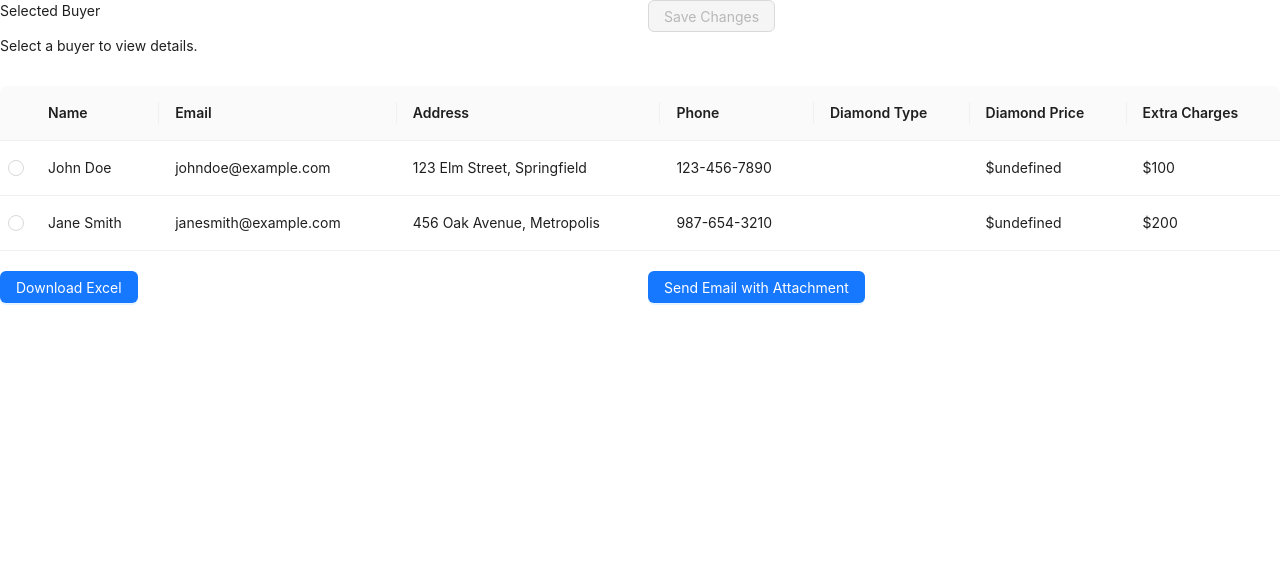
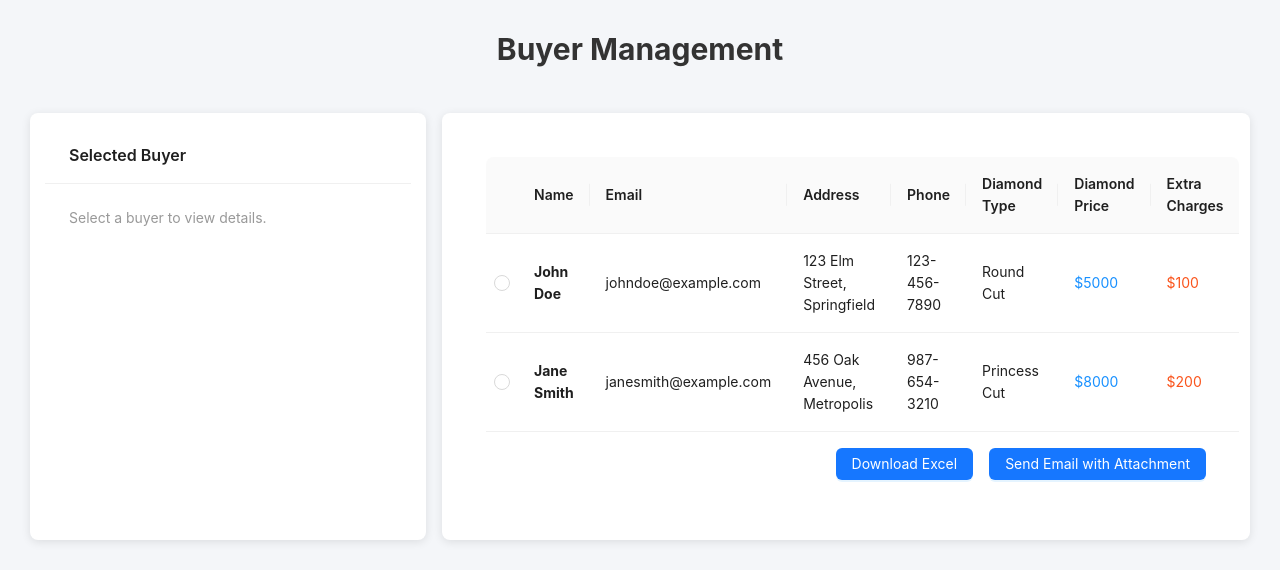
Before and after one commit to fenil612/buyer-demo-task, a React app in the folder my-vite-app/: page /buyers in a window 1280 px wide. Shown: the top 588 px of the page. Built offline with nearby package versions, Linux system fonts and the light colour scheme; data requests are answered from the project's data file; the HTML template or start-up script is replaced by a standard one.

Commit message:
Buyer List design updated

```diff
--- a/my-vite-app/src/App.css
+++ b/my-vite-app/src/App.css
@@ -0,0 +1,34 @@
+.custom-table {
+  background-color: #fff;
+  border-radius: 8px;
+  box-shadow: 0 4px 12px rgba(0, 0, 0, 0.1);
+}
+
+.custom-table .ant-table-thead > tr > th {
+  background-color: #f0f2f5;
+  color: #595959;
+  font-weight: 600;
+}
+
+.custom-table .ant-table-tbody > tr:hover {
+  background-color: #fafafa;
+}
+
+.custom-table .ant-table-cell {
+  padding: 12px 16px;
+  font-size: 14px;
+}
+
+.custom-table .ant-table-row {
+  cursor: pointer;
+}
+
+.custom-table .ant-table-row-selected {
+  background-color: #e6f7ff;
+}
+
+.custom-table .ant-table-pagination {
+  margin-top: 16px;
+  display: flex;
+  justify-content: flex-end;
+}
--- a/my-vite-app/src/components/AddBuyer.jsx
+++ b/my-vite-app/src/components/AddBuyer.jsx
@@ -34,9 +34,6 @@ const AddBuyer = () => {
     },
   });
 
-  const { handleChange, handleSubmit, values, errors, touched, handleBlur } =
-    formik;
-
   const options = [
     { value: "Retail", label: "Retail" },
     { value: "Wholesale", label: "Wholesale" },
@@ -48,7 +45,7 @@ const AddBuyer = () => {
         <h1 className="text-2xl text-center font-bold text-gray-800 dark:text-white mb-6">
           Add Buyer Details
         </h1>
-        <form onSubmit={handleSubmit} className="space-y-6">
+        <form onSubmit={formik.handleSubmit} className="space-y-6">
           {/* Personal Details */}
           <div className="grid grid-cols-1 md:grid-cols-2 gap-4">
             <Input
@@ -97,7 +94,7 @@ const AddBuyer = () => {
                 formik={formik}
               />
               <Input
-                type="text"
+                type="number"
                 label="Diamond Weight"
                 name="diamondPurchase.weight"
                 id="weight"
@@ -105,7 +102,7 @@ const AddBuyer = () => {
               />
 
               <Input
-                type="text"
+                type="number"
                 label="Diamond Price"
                 name="diamondPurchase.price"
                 id="price"
@@ -116,7 +113,7 @@ const AddBuyer = () => {
 
           {/* Extra Charges */}
           <Input
-            type="text"
+            type="number"
             label="Extra Charges"
             name="extraCharges"
             id="extraCharges"
--- a/my-vite-app/src/components/BuyersList.jsx
+++ b/my-vite-app/src/components/BuyersList.jsx
@@ -1,8 +1,10 @@
 import { useState, useEffect } from "react";
-import { Table, Input, Button, Form, Row, Col } from "antd";
+import { Table, Input, Button, Row, Col, Card, Typography } from "antd";
 import { useDispatch, useSelector } from "react-redux";
 import { fetchBuyers, updateBuyer } from "../redux/buyersReducer";
 import * as XLSX from "xlsx";
+
+const { Title } = Typography;
 
 const BuyersList = () => {
   const dispatch = useDispatch();
@@ -11,61 +13,42 @@ const BuyersList = () => {
   const [selectedBuyer, setSelectedBuyer] = useState(null);
   const [extraCharge, setExtraCharge] = useState(0);
 
-  // Fetch buyers when the component mounts
   useEffect(() => {
     if (status === "idle") {
       dispatch(fetchBuyers());
     }
   }, [dispatch, status]);
 
-  // Handle row selection
   const handleRowSelection = (selectedRowKeys, selectedRows) => {
-    if (selectedRows.length > 0) {
     const buyer = selectedRows[0];
     setSelectedBuyer(buyer);
-      setExtraCharge(buyer.extraCharges); // Set the initial extra charge from selected buyer
-    }
+    setExtraCharge(buyer.extraCharges || 0);
   };
 
-  // Handle extra charge change
-  const handleExtraChargeChange = (e) => {
-    setExtraCharge(e.target.value);
-  };
+  const handleExtraChargeChange = (e) => setExtraCharge(e.target.value);
 
-  // Handle Save button click
   const handleSave = () => {
     if (selectedBuyer) {
-      const updatedBuyer = {
-        ...selectedBuyer,
-        extraCharges: extraCharge,
-      };
-
-      // Dispatch update buyer
+      const updatedBuyer = { ...selectedBuyer, extraCharges: extraCharge };
       dispatch(updateBuyer(updatedBuyer));
     }
   };
 
-  // Generate Excel file from buyers data
   const generateExcel = () => {
     const worksheet = XLSX.utils.json_to_sheet(buyers);
     const workbook = XLSX.utils.book_new();
     XLSX.utils.book_append_sheet(workbook, worksheet, "Buyers");
-
-    // Save the Excel file
     XLSX.writeFile(workbook, "buyers_data.xlsx");
   };
 
-  // Handle email sending (this part should be handled server-side)
   const handleEmail = () => {
-    // Example: open default email client with an attachment
     const emailSubject = "Buyers Data";
     const emailBody =
       "Please find the attached Excel file containing the buyers' data.";
     const mailtoLink = `mailto:?subject=${encodeURIComponent(
       emailSubject
     )}&body=${encodeURIComponent(emailBody)}`;
-
-    window.location.href = mailtoLink; // Opens default email client (no attachment via mailto)
+    window.location.href = mailtoLink;
   };
 
   const columns = [
@@ -73,6 +56,7 @@ const BuyersList = () => {
       title: "Name",
       dataIndex: "name",
       key: "name",
+      render: (text) => <div style={{ fontWeight: "bold" }}>{text}</div>,
     },
     {
       title: "Email",
@@ -91,65 +75,121 @@ const BuyersList = () => {
     },
     {
       title: "Diamond Type",
-      dataIndex: "diamondPurchase.diamondType",
+      dataIndex: ["diamondPurchase", "diamondType"],
       key: "diamondPurchase.diamondType",
     },
     {
       title: "Diamond Price",
-      dataIndex: "diamondPurchase.price",
+      dataIndex: ["diamondPurchase", "price"],
       key: "diamondPurchase.price",
-      render: (price) => `$${price}`,
+      render: (price) => <span style={{ color: "#1890ff" }}>${price}</span>,
     },
     {
       title: "Extra Charges",
       dataIndex: "extraCharges",
       key: "extraCharges",
-      render: (charges) => `$${charges}`,
+      render: (charges) => <span style={{ color: "#fa541c" }}>${charges}</span>,
     },
   ];
 
   return (
-    <div>
-      {/* Search Section */}
+    <div style={{ padding: "30px", backgroundColor: "#f4f6f9" }}>
+      {/* Title Section */}
+      <Row justify="center" style={{ marginBottom: "30px" }}>
+        <Col>
+          <Title level={2} style={{ color: "#333", fontWeight: "bold" }}>
+            Buyer Management
+          </Title>
+        </Col>
+      </Row>
+
+      {/* Buyer Information Section */}
       <Row gutter={16}>
-        <Col span={12}>
-          <Form layout="vertical">
-            <Form.Item label="Selected Buyer">
+        <Col xs={24} lg={8}>
+          {" "}
+          {/* Reduced the card width to 8 (instead of 12) */}
+          <Card
+            title="Selected Buyer"
+            bordered={false}
+            style={{
+              background: "#ffffff",
+              padding: "15px",
+              boxShadow: "0 2px 10px rgba(0, 0, 0, 0.1)",
+              marginBottom: "20px",
+              height: "100%",
+            }}
+          >
             {selectedBuyer ? (
               <>
-                  <div>Name: {selectedBuyer.name}</div>
-                  <div>Email: {selectedBuyer.email}</div>
-                  <div>Address: {selectedBuyer.address}</div>
-                  <div>Phone: {selectedBuyer.phone}</div>
-                  <div>
-                    Diamond Type: {selectedBuyer.diamondPurchase.diamondType}
+                <div className="py-2">
+                  <strong>Name:</strong> {selectedBuyer?.name || "-"}
                 </div>
-                  <div>
-                    Diamond Price: ${selectedBuyer.diamondPurchase.price}
+                <div className="py-2">
+                  <strong>Email:</strong> {selectedBuyer?.email || "-"}
                 </div>
-                  <div>
+                <div className="py-2">
+                  <strong>Address:</strong> {selectedBuyer?.address || "-"}
+                </div>
+                <div className="py-2">
+                  <strong>Phone:</strong> {selectedBuyer?.phone || "-"}
+                </div>
+                <div className="py-2">
+                  <strong>Diamond Type:</strong>{" "}
+                  {selectedBuyer?.diamondPurchase?.diamondType || "-"}
+                </div>
+                <div className="py-2">
+                  <strong>Diamond Price:</strong> $
+                  {selectedBuyer?.diamondPurchase?.price || "-"}
+                </div>
+                <div className="py-2">
                   <Input
                     type="number"
                     value={extraCharge}
                     onChange={handleExtraChargeChange}
                     addonBefore="Extra Charges: $"
+                    style={{
+                      width: "100%",
+                      padding: "8px",
+                      borderRadius: "5px",
+                      boxShadow: "0 1px 5px rgba(0, 0, 0, 0.1)",
+                    }}
                   />
                 </div>
+                <Button
+                  onClick={handleSave}
+                  type="primary"
+                  disabled={!selectedBuyer}
+                  style={{
+                    width: "100%",
+                    marginTop: "20px",
+                    padding: "12px",
+                    borderRadius: "5px",
+                    fontWeight: "bold",
+                  }}
+                >
+                  Save Changes
+                </Button>
               </>
             ) : (
-                <div>Select a buyer to view details.</div>
+              <div style={{ color: "#999" }}>
+                Select a buyer to view details.
+              </div>
             )}
-            </Form.Item>
-          </Form>
+          </Card>
         </Col>
-        <Col span={12}>
-          <Button onClick={handleSave} type="primary" disabled={!selectedBuyer}>
-            Save Changes
-          </Button>
-        </Col>
-      </Row>
 
         {/* Table Section */}
+        <Col xs={24} lg={16}>
+          {" "}
+          {/* Table takes up the rest of the space */}
+          <Card
+            bordered={false}
+            style={{
+              background: "#ffffff",
+              boxShadow: "0 2px 10px rgba(0, 0, 0, 0.1)",
+              padding: "20px",
+            }}
+          >
             <Table
               columns={columns}
               dataSource={buyers}
@@ -159,19 +199,25 @@ const BuyersList = () => {
               }}
               rowKey="id"
               pagination={false}
+              style={{ backgroundColor: "#fff" }}
             />
-
-      {/* Actions */}
-      <Row gutter={16} style={{ marginTop: "20px" }}>
-        <Col span={12}>
-          <Button onClick={generateExcel} type="primary">
+            <div className="flex justify-end gap-x-4 my-4">
+              <Button
+                onClick={generateExcel}
+                type="primary"
+                className="bg-green-500 text-white py-3 px-6 rounded-lg font-semibold"
+              >
                 Download Excel
               </Button>
-        </Col>
-        <Col span={12}>
-          <Button onClick={handleEmail} type="primary">
+              <Button
+                onClick={handleEmail}
+                type="primary"
+                className="bg-blue-500 text-white py-3 px-6 rounded-lg font-semibold"
+              >
                 Send Email with Attachment
               </Button>
+            </div>
+          </Card>
         </Col>
       </Row>
     </div>
```
Lines whose indentation alone changed are shown as unchanged.
